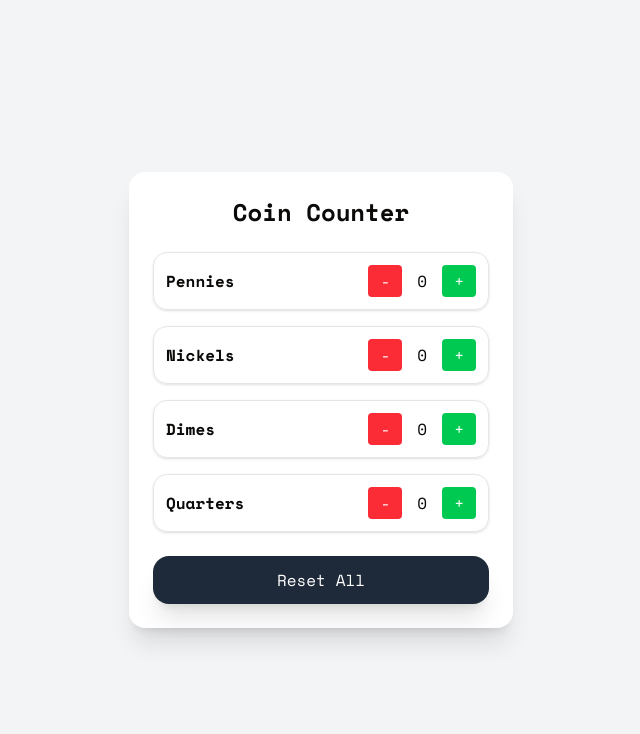
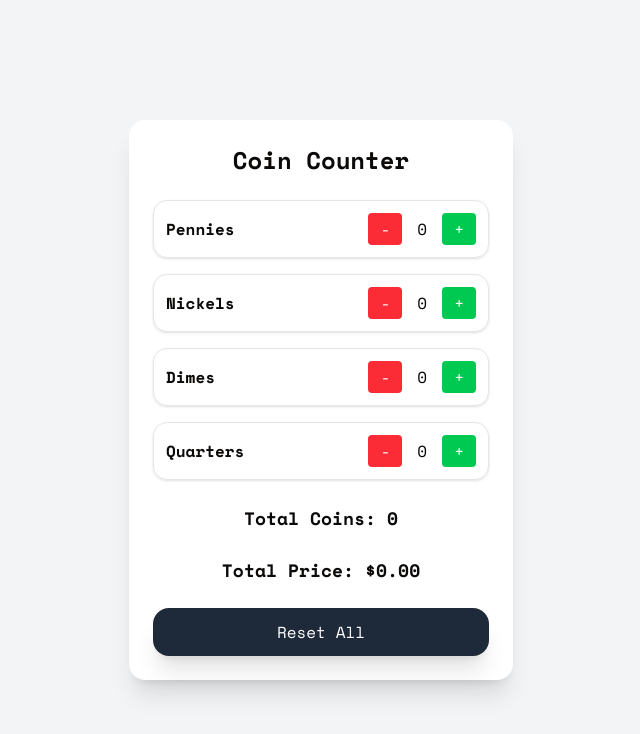
Before and after one commit to Acole-business/arcade, a Next.js app: page /other-links/coins in a window 1280 px wide. Shown: the top 734 px of the page, without its empty margins (319-959 px from the left). Built offline with nearby package versions, Linux system fonts and the light colour scheme.

Commit message:
Add stuff to app

```diff
--- a/app/other-links/coins/page.tsx
+++ b/app/other-links/coins/page.tsx
@@ -10,23 +10,33 @@ function CoinCounter() {
     quarters: 0,
   });
 
+  const coinValues = {
+    pennies: 0.01,
+    nickels: 0.05,
+    dimes: 0.10,
+    quarters: 0.25,
+  };
+
   const handleIncrement = (coinType: keyof typeof coins) => {
     setCoins((prev) => ({
       ...prev,
-      [coinType]: prev[coinType] + 1,
+      [coinType]: prev[coinType] + 10,
     }));
   };
 
   const handleDecrement = (coinType: keyof typeof coins) => {
     setCoins((prev) => ({
       ...prev,
-      [coinType]: Math.max(0, prev[coinType] - 1),
+      [coinType]: Math.max(0, prev[coinType] - 10),
     }));
   };
 
   const resetCoins = () => {
     setCoins({ pennies: 0, nickels: 0, dimes: 0, quarters: 0 });
   };
+
+  const totalCoins = Object.values(coins).reduce((acc, count) => acc + count, 0);
+  const totalPrice = Object.entries(coins).reduce((acc, [coin, count]) => acc + count * coinValues[coin as keyof typeof coinValues], 0).toFixed(2);
 
   return (
     <div className="p-6 bg-white rounded-2xl shadow-xl space-y-6 w-96">
@@ -58,6 +68,9 @@ function CoinCounter() {
         ))}
       </div>
 
+      <div className="text-center font-semibold text-lg">Total Coins: {totalCoins}</div>
+      <div className="text-center font-semibold text-lg">Total Price: ${totalPrice}</div>
+
       <button
         onClick={resetCoins}
         className="bg-gray-800 text-white px-10 py-3 rounded-2xl shadow-xl hover:bg-gray-900 w-full"
```
